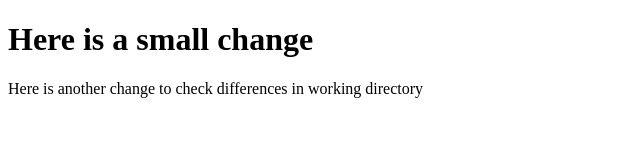
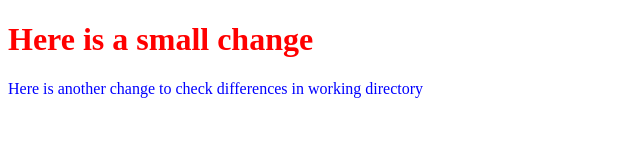
Before and after one commit to aodh66/githw, a plain HTML site: page index.html in a window 1280 px wide. Shown: the whole page, without its empty margins (0-640 px from the left). Drawn offline with Linux system fonts and the light colour scheme.

Commit message:
linked stylesheet and added colour on p tag

```diff
--- a/index.html
+++ b/index.html
@@ -4,6 +4,7 @@
     <meta charset="UTF-8">
     <meta name="viewport" content="width=device-width, initial-scale=1.0">
     <title>Document</title>
+    <link rel="stylesheet" href="./styles/styles.css">
 </head>
 <body>
     <h1>Here is a small change</h1>
--- a/styles/styles.css
+++ b/styles/styles.css
@@ -1,3 +1,7 @@
 h1 {
     color: red;
 }
+
+p {
+    color: blue;
+}
```
